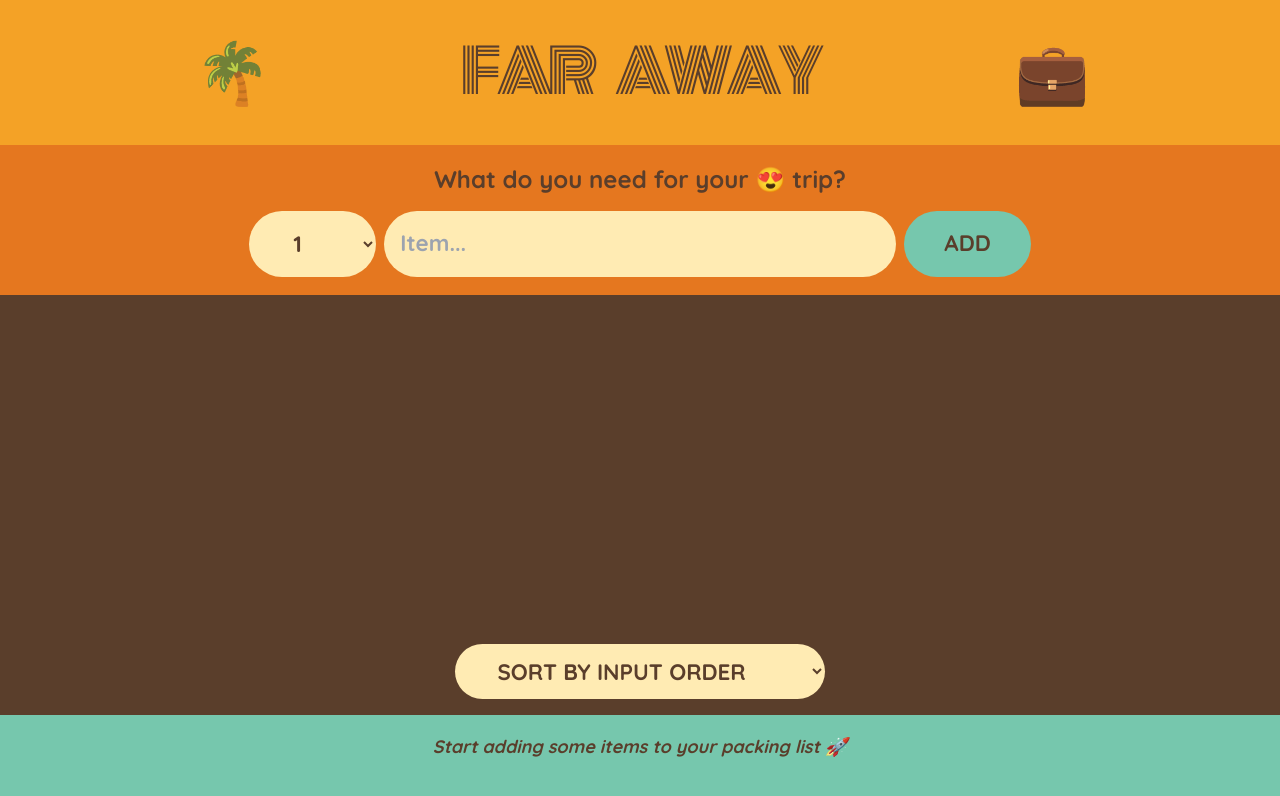
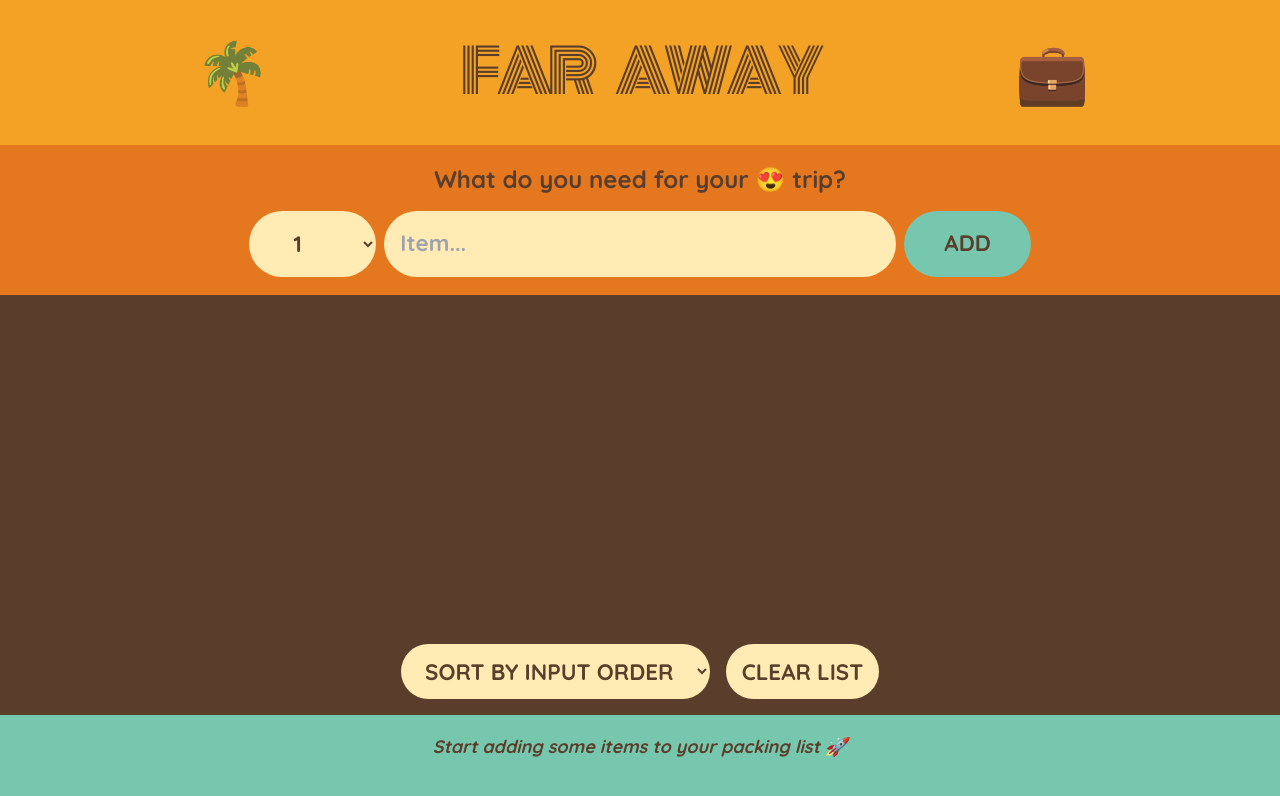
Before and after one commit to luyvannda/travel-list, a React (Vite) app: page / in a window 1280 px wide. Shown: the top 796 px of the page. Built offline with nearby package versions, Linux system fonts and the light colour scheme.

Commit message:
add clear list button and its function to the app

```diff
--- a/src/App.tsx
+++ b/src/App.tsx
@@ -28,6 +28,10 @@ function App() {
     );
   }
 
+  function handleClearList() {
+    setItems([]);
+  }
+
   return (
     <div className="grid min-h-screen w-full auto-rows-auto bg-[#76c7ad]">
       <Logo />
@@ -36,6 +40,7 @@ function App() {
         items={items}
         onDeleteItem={handleDeleteItem}
         onToggleItem={handleToggleItem}
+        onClearList={handleClearList}
       />
       <Stats items={items} />
     </div>
--- a/src/components/Item.tsx
+++ b/src/components/Item.tsx
@@ -17,7 +17,7 @@ interface ItemProps {
 
 const Item: FC<ItemProps> = ({ item, onDeleteItem, onToggleItem }) => {
   return (
-    <li className="flex items-center gap-2 sm:text-lg">
+    <li className="flex items-center gap-2 sm:text-lg lg:text-xl">
       <input
         className="h-4 w-4 accent-[#e5771f]"
         type="checkbox"
--- a/src/components/PackingList.tsx
+++ b/src/components/PackingList.tsx
@@ -7,12 +7,14 @@ interface PackingListProps {
   items: initialItemsType[];
   onDeleteItem: DeleteItemFuncType;
   onToggleItem: ToggleItemFuncType;
+  onClearList: () => void;
 }
 
 const PackingList: FC<PackingListProps> = ({
   items,
   onDeleteItem,
   onToggleItem,
+  onClearList,
 }) => {
   const [sortBy, setSortBy] = useState("input");
 
@@ -34,8 +36,8 @@ const PackingList: FC<PackingListProps> = ({
       .sort((a, b) => Number(a.packed) - Number(b.packed));
 
   return (
-    <div className="sm: relative flex min-h-[37vh] flex-col items-center justify-center bg-[#5a3e2b] p-4 text-[#ffebb3] sm:grid sm:grid-rows-packingList md:min-h-[50vh]">
-      <ul className="grid grid-cols-2 gap-4 sm:grid-cols-3 sm:gap-8 lg:grid-cols-4 xl:grid-cols-5">
+    <div className="grid min-h-[37vh] grid-rows-packingList flex-col bg-[#5a3e2b] p-4 text-[#ffebb3] md:min-h-[50vh]">
+      <ul className="grid grid-cols-2 gap-4 sm:grid-cols-3 sm:px-4 md:px-8 lg:grid-cols-4 xl:grid-cols-5">
         {sortedItems.map((item) => (
           <Item
             key={item.id}
@@ -46,9 +48,9 @@ const PackingList: FC<PackingListProps> = ({
         ))}
       </ul>
 
-      <div className="mt-4 sm:mx-auto">
+      <div className="mt-4 flex flex-col justify-between gap-2 sm:mx-auto sm:flex-row sm:gap-4">
         <select
-          className="cursor-pointer rounded-[10rem] bg-[#ffebb3] px-[2.4rem] py-[0.8rem] text-sm font-bold uppercase text-[#5a3e2b] lg:text-[1.4rem]"
+          className="cursor-pointer rounded-[10rem] bg-[#ffebb3] px-2 py-[0.8rem] text-center text-sm font-bold uppercase text-[#5a3e2b] lg:text-[1.4rem]"
           value={sortBy}
           onChange={(e) => setSortBy(e.target.value)}
         >
@@ -57,6 +59,12 @@ const PackingList: FC<PackingListProps> = ({
           <option value="quantity">Sort by quantity</option>
           <option value="packed">Sort by packed status</option>
         </select>
+        <button
+          onClick={() => onClearList()}
+          className="cursor-pointer rounded-[10rem] bg-[#ffebb3] px-4 py-[0.8rem] text-sm font-bold uppercase text-[#5a3e2b] lg:text-[1.4rem]"
+        >
+          Clear list
+        </button>
       </div>
     </div>
   );
```
Also changed, not shown: 1 other file (tests, documents, lock files or other folders).
